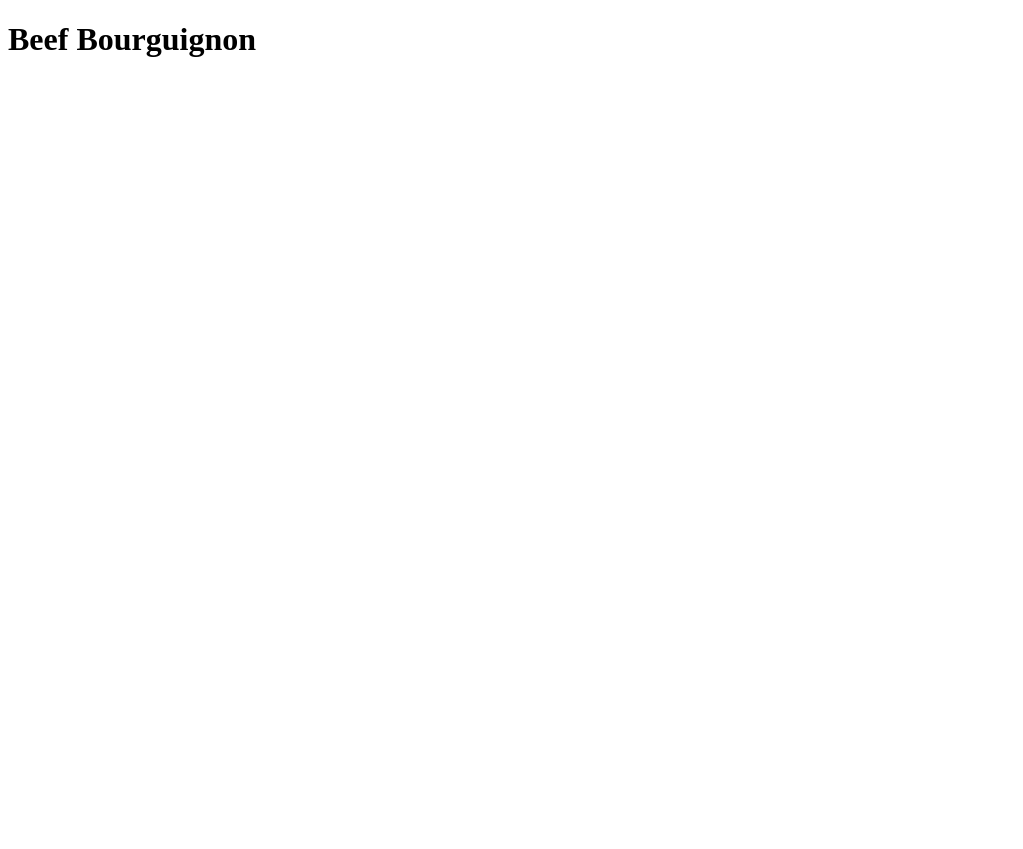
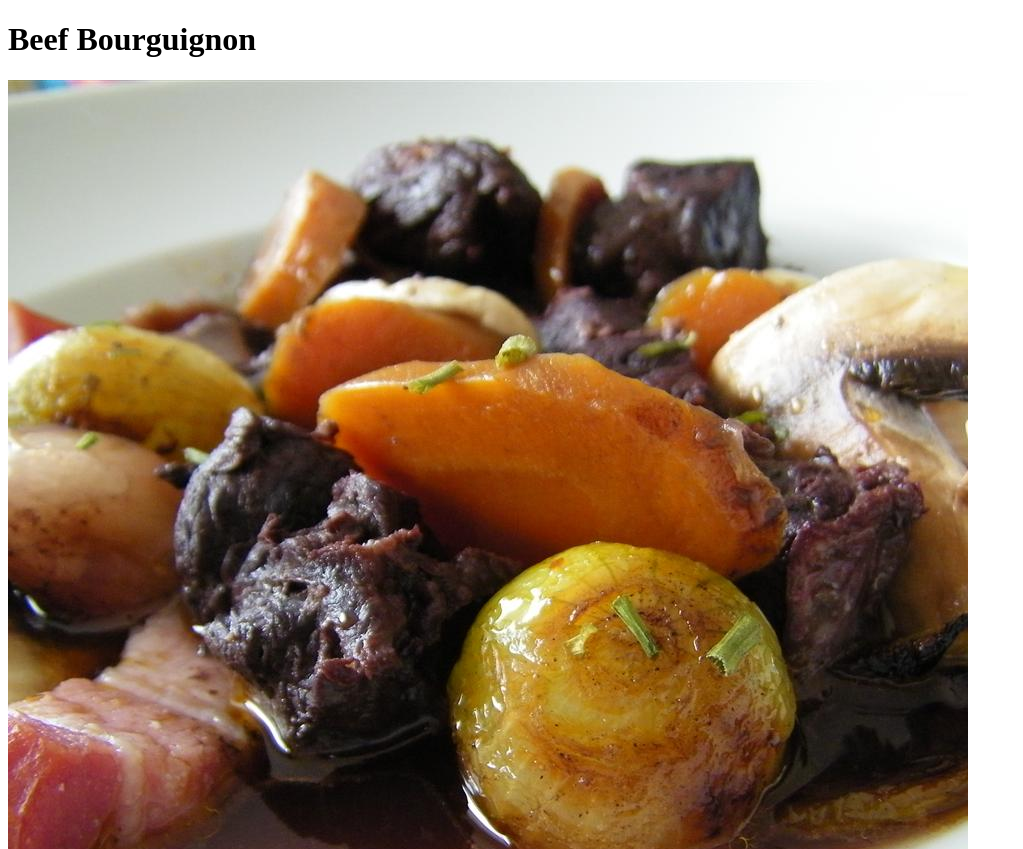
Before and after one commit to Mirashi12/odin_recipes, a plain HTML site: page recipes/bourguignon.html in a window 1280 px wide. Shown: the top 849 px of the page, without its empty margins (0-1023 px from the left). Before the commit the page ends 800 px from the top, so only its background shows below. Drawn offline with Linux system fonts and the light colour scheme.

Commit message:
Add picture of dishCreate the folder resources to save the used pictures

```diff
--- a/recipes/bourguignon.html
+++ b/recipes/bourguignon.html
@@ -8,5 +8,6 @@
 </head>
 <body>
     <h1>Beef Bourguignon</h1>
+    <img src="./resources/beef_bourguignon.jpeg">
 </body>
 </html>
```
Also changed, not shown: recipes/resources/beef_bourguignon.jpeg (added).
